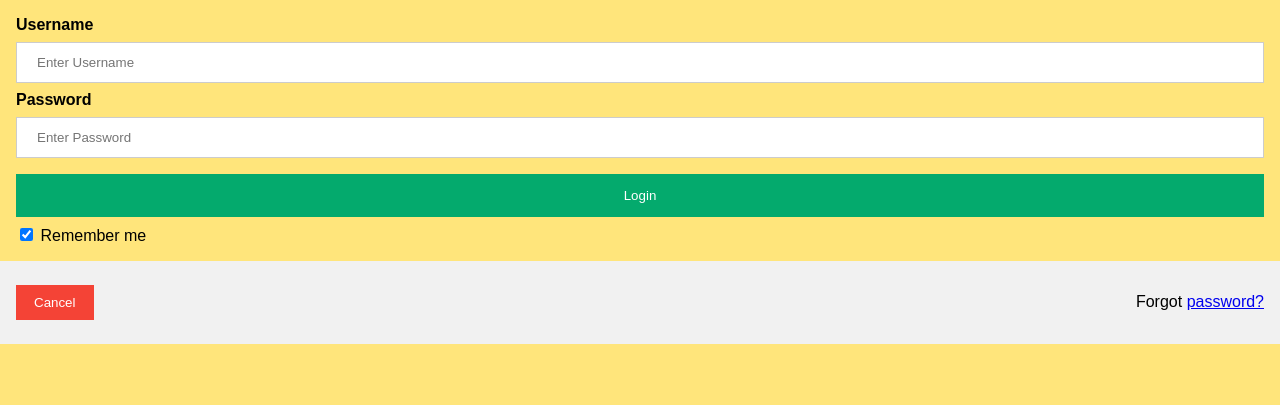
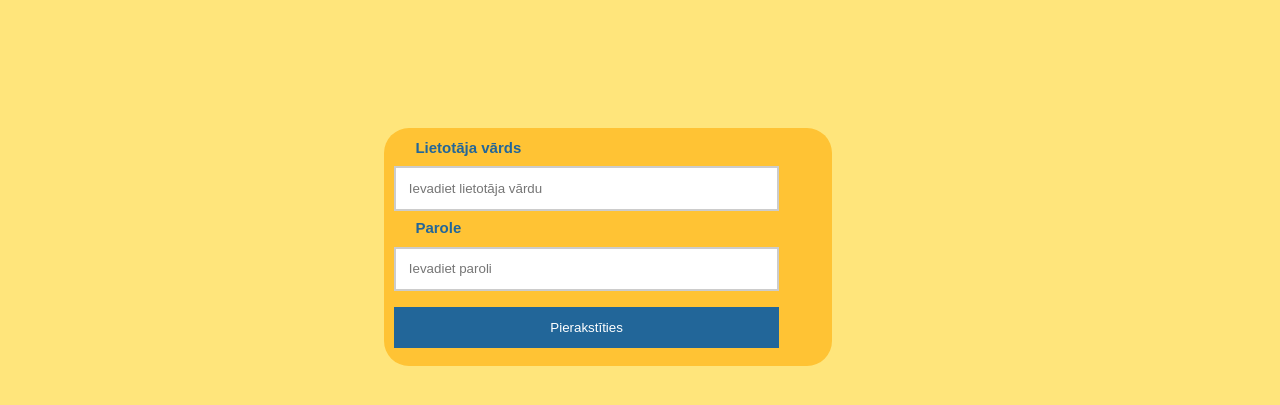
Before and after one commit to akrilaplekis/zvaigznite, a PHP site: page /log_in.php in a window 1280 px wide. Shown: the part 93-498 px from the top of the page. Run offline with PHP 8.4, Linux system fonts and the light colour scheme.

Commit message:
piekārtoju css failus, savācu login bet ne līdz galam, nu kkā tā

```diff
--- a/index.css
+++ b/index.css
@@ -142,90 +93,6 @@ body {
 .dropdown:hover .dropdown-content {
     display: block;
 }
-
-section {
-  width: 100%;
-  display: inline-block;
-  background: #333;
-  height: 50vh;
-  text-align: center;
-  font-size: 22px;
-  font-weight: 700;
-  text-decoration: underline;
-}
-
-/* Full-width input fields */
-input[type=text], input[type=password] {
-  width: 100%;
-  padding: 12px 20px;
-  margin: 8px 0;
-  display: inline-block;
-  border: 1px solid #ccc;
-  box-sizing: border-box;
-}
-
-button {
-  background-color: #04AA6D;
-  color: white;
-  padding: 14px 20px;
-  margin: 8px 0;
-  border: none;
-  cursor: pointer;
-  width: 100%;
-}
-
-button:hover {
-  opacity: 0.8;
-}
-
-.cancelbtn {
-  width: auto;
-  padding: 10px 18px;
-  background-color: #f44336;
-}
-
-.imgcontainer {
-  text-align: center;
-  margin: 24px 0 12px 0;
-}
-
-img.avatar {
-  width: 40%;
-  border-radius: 50%;
-}
-
-.container {
-  padding: 16px;
-}
-
-span.psw {
-  float: right;
-  padding-top: 16px;
-}
-
-/* If you don't want the footer to be responsive, remove these media queries */
-
-@media screen and (max-width: 300px) {
-    .header a {
-        float: none;
-        display: block;
-        text-align: left;
-    }
-
-    .header-right {
-        float: none;
-    }
-
-    span.psw {
-        display: block;
-        float: none;
-    }
-    .cancelbtn {
-        width: 100%;
-    }
-}
-
-
 
 /* home page divs */
 .flex-parent-element {
--- a/kontakti.html
+++ b/kontakti.html
@@ -5,6 +5,7 @@
     <title>Kontakti</title>
     <meta name="viewport" content="width=device-width, initial-scale=1.0">
     <link href="index.css" rel="stylesheet" type="text/css">
+    <link href="kontakti.css" rel="stylesheet" type="text/css">
 </head>
 <body>
     <div class="header">
@@ -44,11 +45,8 @@
             <h2 class="h2">Krišjāņa Barona iela 46a , Jelgava, Latvia</h2>
         </div>
         <div>
-            <iframe src="https://www.google.com/maps/place/Kri%C5%A1j%C4%81%C5%86a+Barona+iela+46A,+Jelgava,+LV-3001/@56.6510053,23.7132955,17z/data=!3m1!4b1!4m5!3m4!1s0x46ef25484dae3fcd:0x37a500b5d2ece1be!8m2!3d56.6510053!4d23.7132955" title="Krišjāņa Barona iela 46a , Jelgava, Latvia">
-            </iframe>
+            <iframe src="https://www.google.com/maps/embed?pb=!1m18!1m12!1m3!1d2193.3520788864043!2d23.711106815965632!3d56.651005280803105!2m3!1f0!2f0!3f0!3m2!1i1024!2i768!4f13.1!3m3!1m2!1s0x46ef25484dae3fcd%3A0x37a500b5d2ece1be!2zS3JpxaFqxIHFhmEgQmFyb25hIGllbGEgNDZBLCBKZWxnYXZhLCBMVi0zMDAx!5e0!3m2!1slv!2slv!4v1672617023796!5m2!1slv!2slv" width="800" height="450" style="margin: 5%;" allowfullscreen="" loading="lazy" referrerpolicy="no-referrer-when-downgrade"></iframe>            </iframe>
         </div>
     </div>
-
-
 </body>
 </html>
--- a/log_in.php
+++ b/log_in.php
@@ -1,16 +1,11 @@
 <!DOCTYPE html>
-<!--
-To change this license header, choose License Headers in Project Properties.
-To change this template file, choose Tools | Templates
-and open the template in the editor.
--->
 <html>
     <head>
     <meta charset="UTF-8">
     <title>Login</title>
     <meta name="viewport" content="width=device-width, initial-scale=1.0">
-    <link href="style.css" rel="stylesheet" type="text/css">
     <link href="index.css" rel="stylesheet" type="text/css">
+    <link href="login.css" rel="stylesheet" type="text/css">
 </head>
 <body>
     <div class="header">
@@ -35,22 +30,20 @@ and open the template in the editor.
     </div>
 
     <div class="container">
-      <label for="uname"><b>Username</b></label>
-      <input type="text" placeholder="Enter Username" name="uname" required>
+        <div>
+            <label for="uname"><b>Lietotāja vārds</b></label>
+        </div><div>
+            <input type="text" placeholder="Ievadiet lietotāja vārdu" name="uname" required>
+        </div>
+        <div>
+            <label for="psw"><b>Parole</b></label>
+        </div><div>
+            <input type="password" placeholder="Ievadiet paroli" name="psw" required>
+        </div>
 
-      <label for="psw"><b>Password</b></label>
-      <input type="password" placeholder="Enter Password" name="psw" required>
-
-      <button type="submit">Login</button>
-      <label>
-        <input type="checkbox" checked="checked" name="remember"> Remember me
-      </label>
+      <button type="submit">Pierakstīties</button>
     </div>
 
-    <div class="container" style="background-color:#f1f1f1">
-      <button type="button" class="cancelbtn">Cancel</button>
-      <span class="psw">Forgot <a href="#">password?</a></span>
-    </div>
 <?php
 if ($_SERVER["REQUEST_METHOD"] == "POST") {
   // collect value of input field
--- /dev/null
+++ b/login.css
@@ -0,0 +1,50 @@
+/* Full-width input fields */
+input[type=text], input[type=password] {
+    width: 90%;
+    padding: 3%;
+    margin: 8px 0;
+    display: inline-block;
+    border: 2px solid #ccc;
+    box-sizing: border-box;
+    alignment: center;
+}
+
+button {
+    background-color: #226699;
+    color: white;
+    padding: 3%;
+    margin: 8px 0;
+    border: none;
+    cursor: pointer;
+    width: 90%;
+    alignment: center;
+}
+
+button:hover {
+    opacity: 0.8;
+}
+
+.container {
+    margin-top: 10%;
+    margin-left: 30%;
+    width: 35%;
+    background-color: #ffc334;
+    padding: 10px;
+    border-radius: 25px;
+}
+
+
+.container label {
+    color: #226699;
+    text-align: center;
+    padding: 5%;
+    text-decoration: none;
+    font-size: 15px;
+    line-height: 20px;
+    border-radius: 4px;
+}
+
+span.psw {
+    float: right;
+    padding-top: 16px;
+}
```
Also changed, not shown: other parts of index.css (+0 -49 lines), kontakti.css (added, +41 -0 lines).
